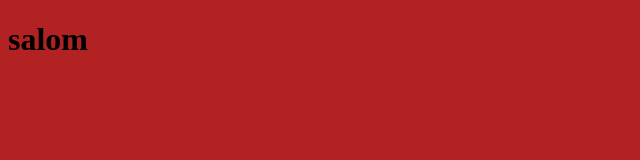
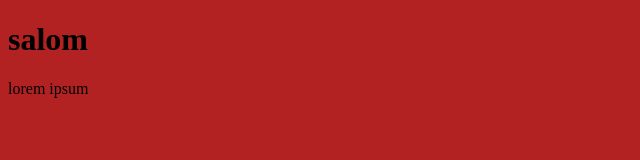
Before and after one commit to ayubxonergashev/testweb, a plain HTML site: page index.html in a window 1280 px wide. Shown: the full height of the page, 0-640 px from the left. Drawn offline with Linux system fonts and the light colour scheme.

Commit message:
Update index.html

```diff
--- a/index.html
+++ b/index.html
@@ -9,5 +9,6 @@
 </head>
 <body>
     <h1>salom</h1>
+    <p> lorem ipsum <p/>
 </body>
 </html>
```
